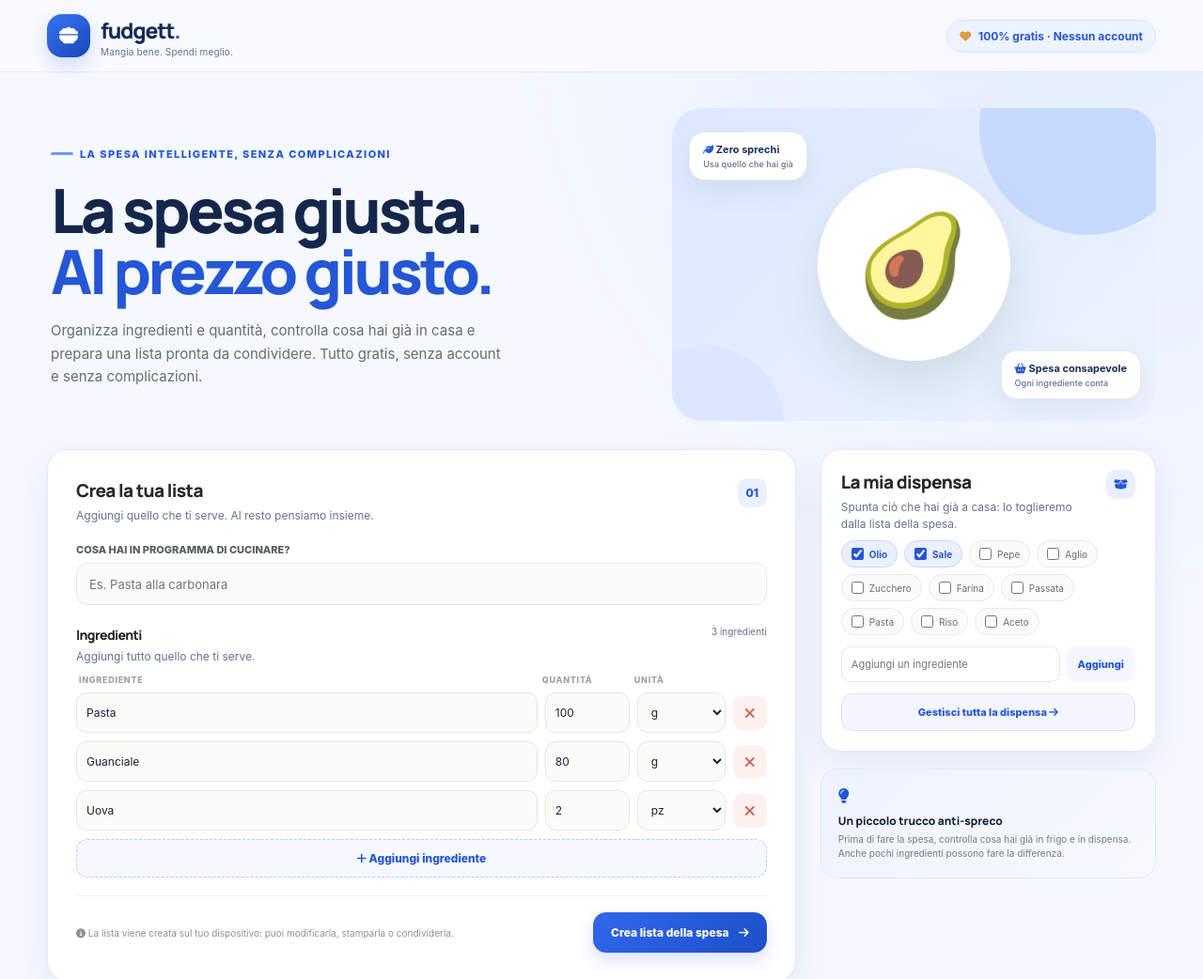
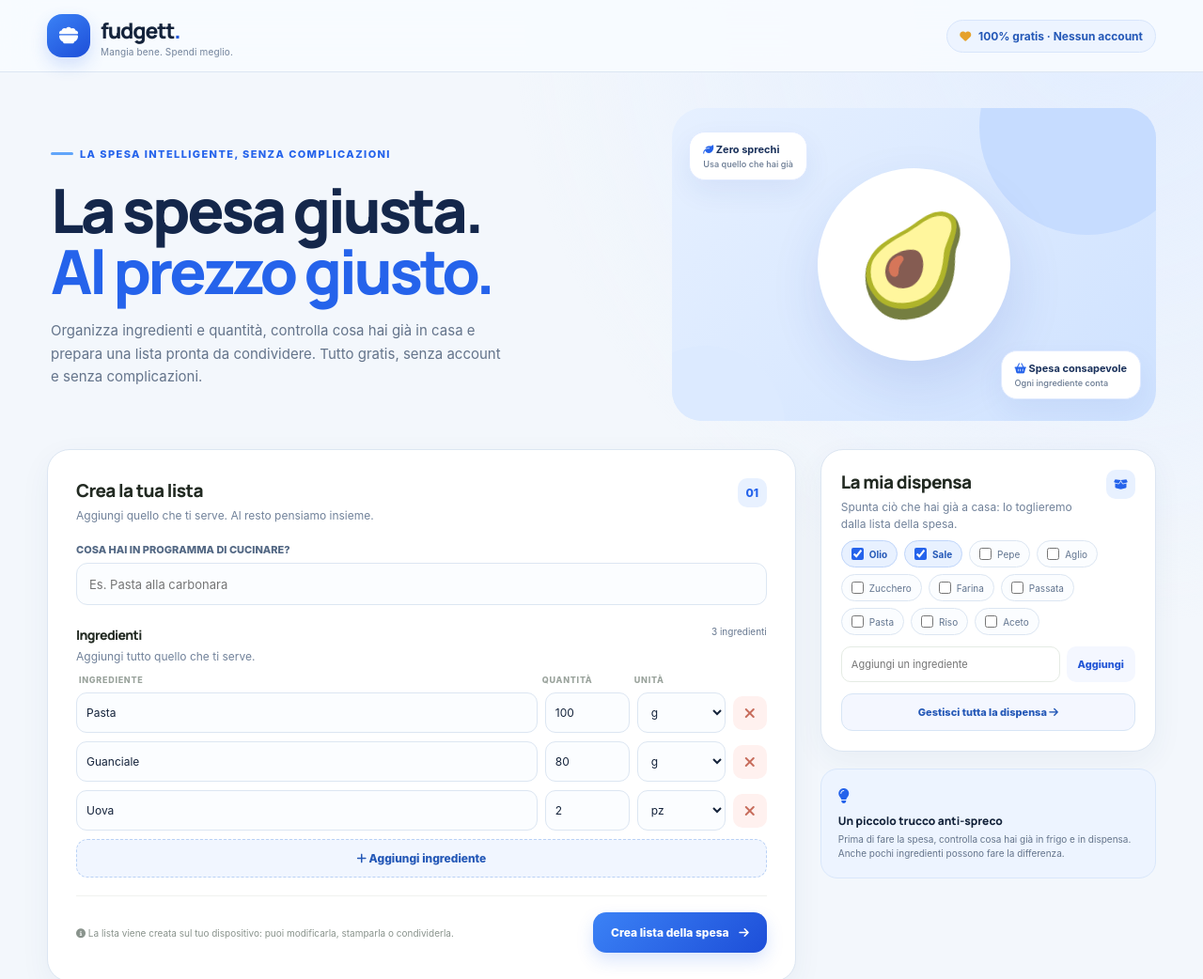
Before and after one commit to samuelzezza-lab/fudget, a plain HTML site: page index.html in a window 1280 px wide. Shown: the top 1042 px of the page at 94% size. Drawn offline with Linux system fonts and the light colour scheme.

Commit message:
Apply consistent modern blue Fudgett theme

```diff
--- a/index.html
+++ b/index.html
@@ -120,6 +120,69 @@ body{background:radial-gradient(ellipse at 90% 0%,#e4edff 0,transparent 38%),var
 @media(max-width:390px){.ingredient-head,.ingredient-row{grid-template-columns:minmax(0,1fr) 56px 68px 30px;gap:4px}.ingredient-row input,.ingredient-row select{font-size:10px;padding:0 5px}.remove{width:30px;height:32px}.brandname{font-size:20px}.credits{font-size:9px;padding:7px 8px}}
 @media print{.topbar,.bottomnav,.builder,.sidecol,.result-actions{display:none!important}body{padding:0;background:#fff}.shell{width:100%}.results{display:block!important;border:0;box-shadow:none}}
 
+
+/* Fudgett — palette blu moderna, applicata in modo uniforme */
+:root{
+ --ink:#14233b;--muted:#687991;--line:#dce6f2;--paper:#f3f7fc;--white:#fff;
+ --green:#2563eb;--green2:#e8f1ff;--lime:#dbeafe;--orange:#f59e0b;
+ --shadow:0 14px 38px rgba(22,55,105,.08);--radius:24px
+}
+body{background:radial-gradient(ellipse at 92% 0%,#e2edff 0,transparent 38%),var(--paper);color:var(--ink)}
+.topbar{background:rgba(248,251,255,.92);border-bottom-color:#dce6f2}
+.logo{background:linear-gradient(145deg,#3b82f6,#1d4ed8);color:#fff;box-shadow:0 8px 18px #2563eb30}
+.brandname{color:#14233b}
+.brandtag{color:#71829a}
+.credits{border-color:#d7e5fb;background:#edf4ff;color:#2458b7}
+.credits i{color:#e5a12b}
+.hero-copy .eyebrow,.eyebrow{color:#2563eb}
+.eyebrow:before{background:#60a5fa}
+.hero h1 span{color:#2563eb}
+.hero p{color:#64748b}
+.hero-art{background:linear-gradient(135deg,#e6f0ff,#cfe2ff)}
+.hero-art:before{background:#c6dcff}.hero-art:after{background:#dceaff}
+.plate{box-shadow:0 24px 55px #1e40af20}
+.float-note{border-color:#e0eaff;box-shadow:0 12px 30px #1e40af12}
+.ad-slot{border-color:#d8e4f3;background:#ffffffa6;color:#8b9bb1}
+.locationbar,.card{border-color:#dce6f2;box-shadow:0 10px 32px rgba(30,64,110,.055)}
+.locicon,.step{background:#e8f1ff;color:#2563eb}
+.locfield label,.sectionhead p,.side-desc{color:#71829a}
+.gpsbtn{background:#edf4ff;color:#2458b7}
+.input,.ingredient-row input,.ingredient-row select{background:#fbfdff;border-color:#dce6f2;color:#14233b}
+.input:focus,.ingredient-row input:focus,.ingredient-row select:focus{border-color:#60a5fa;box-shadow:0 0 0 3px #2563eb15}
+.fieldlabel{color:#526783}
+.addrow{background:#f1f6ff;border-color:#b9d1f5;color:#2458b7}
+.addrow:hover{background:#e5efff}
+.primary{background:linear-gradient(135deg,#3b82f6,#1d4ed8);box-shadow:0 8px 18px #2563eb2b}
+.primary:hover{background:#1e40af}
+.secondary{border-color:#d7e5f5;color:#2458b7}
+.secondary:hover{background:#f1f6ff}
+.pantry-chip{border-color:#dce6f2;background:#fbfdff;color:#61748f}
+.pantry-chip.active{background:#e8f1ff;border-color:#bfd5fa;color:#2458b7}
+.pantry-chip input{accent-color:#2563eb}
+.mini-stat{background:#f1f6fc}
+.result-item{border-color:#e4ebf5}
+.result-item .check{background:#e8f1ff;color:#2563eb}
+.status{color:#94621b;background:#fff6e5}
+.energy{background:#f3f7fc;border-color:#e1eaf5}
+.energy-cost{color:#2563eb}
+.advice{background:#edf4ff;border-color:#d9e7fb}
+.advice i{color:#2563eb}
+.advice p{color:#64748b}
+.bottomnav{border-top-color:#dce6f2}
+.navbtn.active{color:#2563eb;background:#eaf2ff}
+.navbtn{color:#8292a8}
+.toast{background:#14233b}
+.modalback{background:#10213bb0}
+.cookie-banner{background:#14233b;border-color:#304c75;box-shadow:0 18px 60px #10213b45}
+.cookie-banner .accept{background:#3b82f6;color:#fff;border-color:#3b82f6}
+.cookie-banner .reject{background:#fff;color:#14233b;border-color:#fff}
+.cookie-panel{color:#14233b}
+@media(max-width:760px){
+ .topbar{background:rgba(248,251,255,.96)}
+ .hero-art{background:linear-gradient(135deg,#e6f0ff,#cfe2ff)}
+ .navbtn.active{background:#eaf2ff}
+}
+
 </style>
 </head>
 <body>
```
